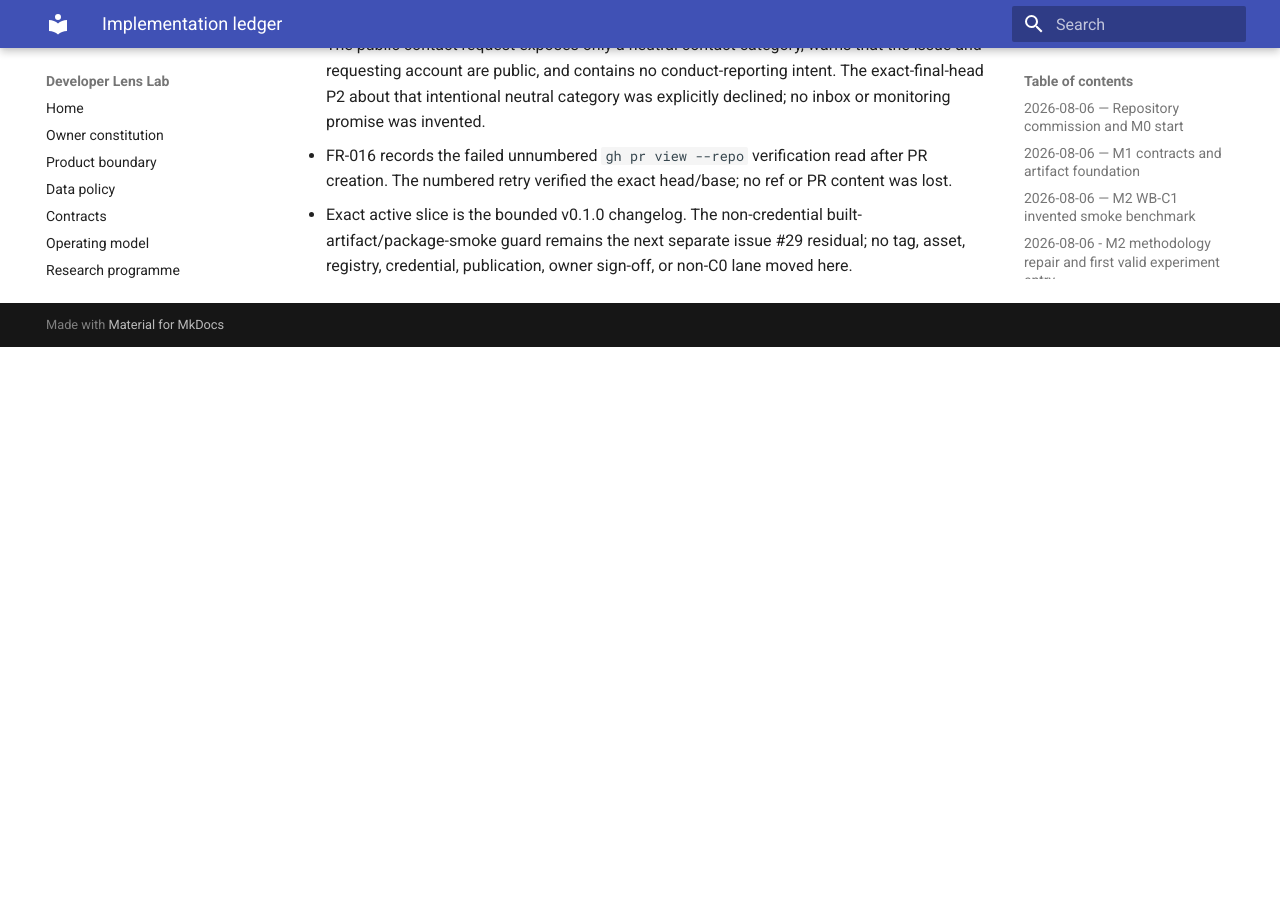
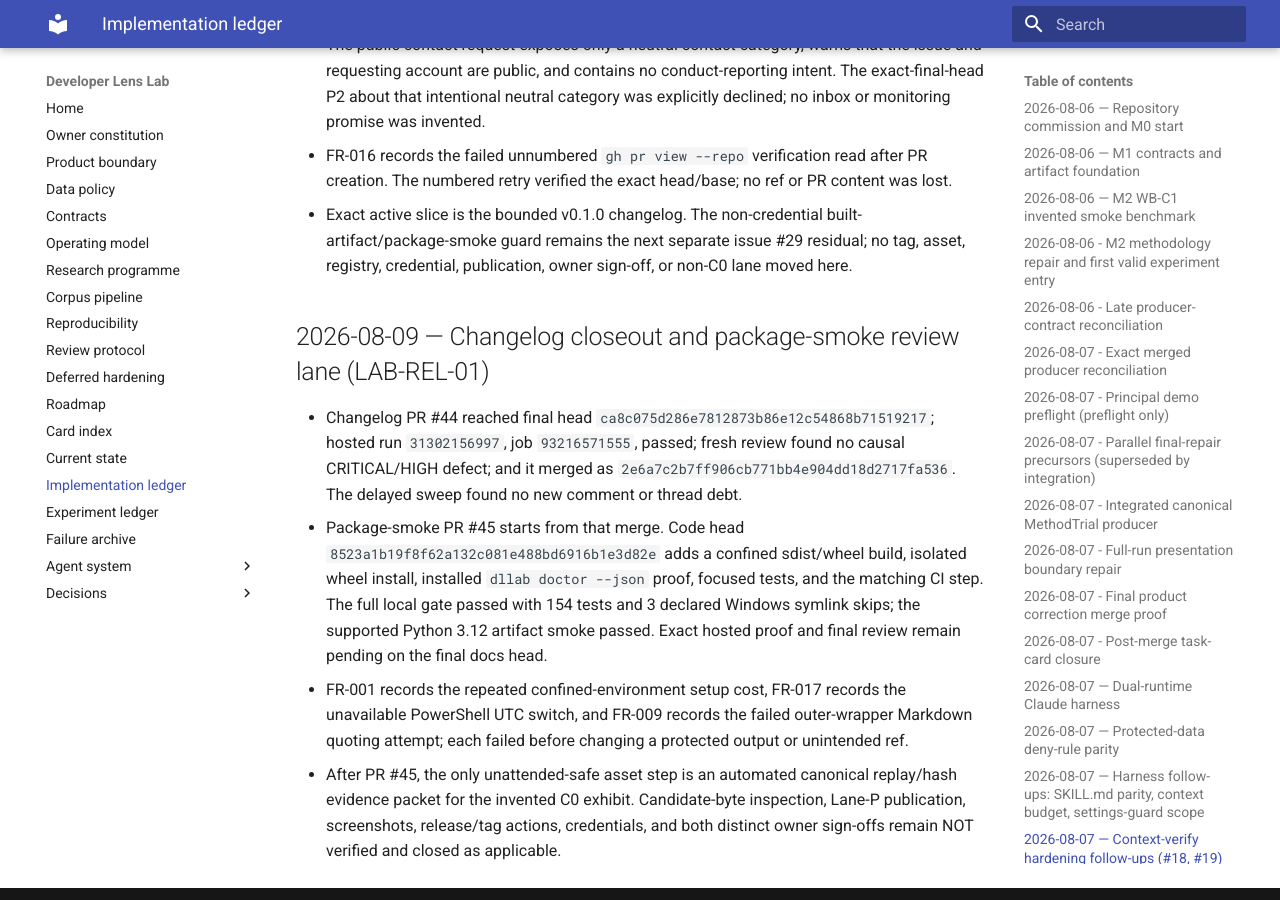
Before and after one commit to Chris0Jeky/developer-lens-lab, an MkDocs documentation site: the page built from docs/IMPLEMENTATION_LEDGER.md, in a window 1280 px wide and 900 px high, scrolled down 22082 px. Built offline with MkDocs 1.6.1 and Material for MkDocs 9.7.7, drawn with Linux system fonts in a browser that asks for light colours; before the commit the page ends 22429 px from its top, so only the background shows below that.

Commit message:
docs: record package smoke review lane

```diff
--- a/docs/CURRENT_STATE.md
+++ b/docs/CURRENT_STATE.md
@@ -14,11 +14,12 @@ branch: main
 head: refresh with git rev-parse origin/main
 active_wave:
   - lane: LAB-REL-01 v0.1.0 release wave (issue #29)
-    writer: branch `docs/lab-release-notes-20260809` in its coordinator-owned isolated worktree;
-      PR #44 is open
+    writer: branch `ci/lab-package-smoke-20260809` in its coordinator-owned isolated worktree;
+      PR #45 is the active review lane
     state: ACTIVE after LAB-GOV-01, LAB-WBC1-06, LAB-GOV-02, dependency remediation #5, and the
-      merged distinct-signoff release prompt; exact selected slice is the bounded v0.1.0 changelog.
-      Keep package-smoke, asset, and tag work separate; no data activation.
+      merged distinct-signoff release prompt and changelog; exact selected slice is the bounded
+      non-credential built-artifact/package smoke. Keep asset and tag work separate; no data
+      activation.
 delivered:
   - LAB-GOV-02: DONE — lab PR #35 merged at bba0c18261c0a2b77332a0408f63b10c774c91f4 and
       closed issue #33. This records the merged result only; it does not attribute the GitHub
@@ -51,8 +52,13 @@ delivered:
       `871e014c73972fd65b8e9cd39e0665b6b2cdb65d` merged as
       `56c889141cd4575d12f80c3e0a16a574277e0ddd` after locked/full local proof, exact hosted proof,
       fresh review, complete thread triage, and the neutral public-contact privacy repair.
-next_safe_slice: Prove, publish, review, and merge the isolated v0.1.0 changelog branch for issue
-  #29. Keep the mapped built-artifact/package-smoke residual, release assets, and tag work separate.
+  - release_notes: DONE — PR #44 final head `ca8c075d286e7812873b86e12c54868b71519217`
+      merged as `2e6a7c2b7ff906cb771bb4e904dd18d2717fa536` after exact hosted proof, fresh review, and a clean
+      delayed sweep.
+next_safe_slice: Prove, review, and merge package-smoke PR #45. Then prepare the separate automated
+  canonical replay/hash evidence packet for the selected invented C0 JSON/HTML exhibit without
+  inspecting ignored candidate bytes; Lane-P content review, publication, screenshots, and the tag
+  retain their explicit later stops.
 release_and_owner_gates: joint release remains reaffirmed, but no tag is authorized.
   Chris0Jeky/developer-lens::HUMAN_TODO.md::q-10(c) release sign-off and
   Chris0Jeky/developer-lens-lab::HUMAN_TODO.md::q-11 aesthetic sign-off still block tags. A
@@ -90,9 +96,9 @@ blockers: No dependency-alert blocker remains: issue #5 is closed and the post-m
 late_review_debt: issue #31 tracks the four non-blocking PR #24 review follow-ups; product
   #189 remains a product-side follow-up; issue #23 tracked as LAB-CONTRACT-03
   (product-owned schema change); issue #6 remains open even though LAB-WBC1-06 is DONE
-exact_resume_point: Prove and publish the changelog branch from current Lab main, then merge it
-  under the ordinary gate. Select the mapped non-credential package-smoke residual as the next
-  separate issue #29 slice. Keep release-asset/tag work separate; keep
+exact_resume_point: Complete package-smoke PR #45 under the ordinary exact-head gate. Then select
+  only the automated replay/hash evidence packet for issue #29's invented C0 exhibit; do not inspect
+  ignored candidate bytes or cross the Lane-P publication/sign-off boundary. Keep
   Chris0Jeky/developer-lens-lab::HUMAN_TODO.md::q-7
   (CLA/external-contribution strategy), Chris0Jeky/developer-lens-lab::HUMAN_TODO.md::q-11
   (aesthetic sign-off), Chris0Jeky/developer-lens::HUMAN_TODO.md::q-10(c) release sign-off, and
--- a/docs/IMPLEMENTATION_LEDGER.md
+++ b/docs/IMPLEMENTATION_LEDGER.md
@@ -723,3 +723,22 @@ Append milestone evidence. Live GitHub facts are snapshots and must be refreshed
 - Exact active slice is the bounded v0.1.0 changelog. The non-credential built-artifact/package-smoke
   guard remains the next separate issue #29 residual; no tag, asset, registry, credential,
   publication, owner sign-off, or non-C0 lane moved here.
+
+## 2026-08-09 — Changelog closeout and package-smoke review lane (LAB-REL-01)
+
+- Changelog PR #44 reached final head `ca8c075d286e7812873b86e12c54868b71519217`; hosted run
+  `31302156997`, job `93216571555`, passed; fresh review found no causal CRITICAL/HIGH defect; and it
+  merged as `2e6a7c2b7ff906cb771bb4e904dd18d2717fa536`. The delayed sweep found no new comment or thread
+  debt.
+- Package-smoke PR #45 starts from that merge. Code head
+  `8523a1b19f8f62a132c081e488bd6916b1e3d82e` adds a confined sdist/wheel build, isolated wheel
+  install, installed `dllab doctor --json` proof, focused tests, and the matching CI step. The full
+  local gate passed with 154 tests and 3 declared Windows symlink skips; the supported Python 3.12
+  artifact smoke passed. Exact hosted proof and final review remain pending on the final docs head.
+- FR-001 records the repeated confined-environment setup cost, FR-017 records the unavailable
+  PowerShell UTC switch, and FR-009 records the failed outer-wrapper Markdown quoting attempt; each
+  failed before changing a protected output or unintended ref.
+- After PR #45, the only unattended-safe asset step is an automated canonical replay/hash evidence
+  packet for the invented C0 exhibit. Candidate-byte inspection, Lane-P publication, screenshots,
+  release/tag actions, credentials, and both distinct owner sign-offs remain NOT verified and
+  closed as applicable.
```
Also changed, not shown: docs/agent-system/FRICTION_LOG.md (+7 -2 lines).
